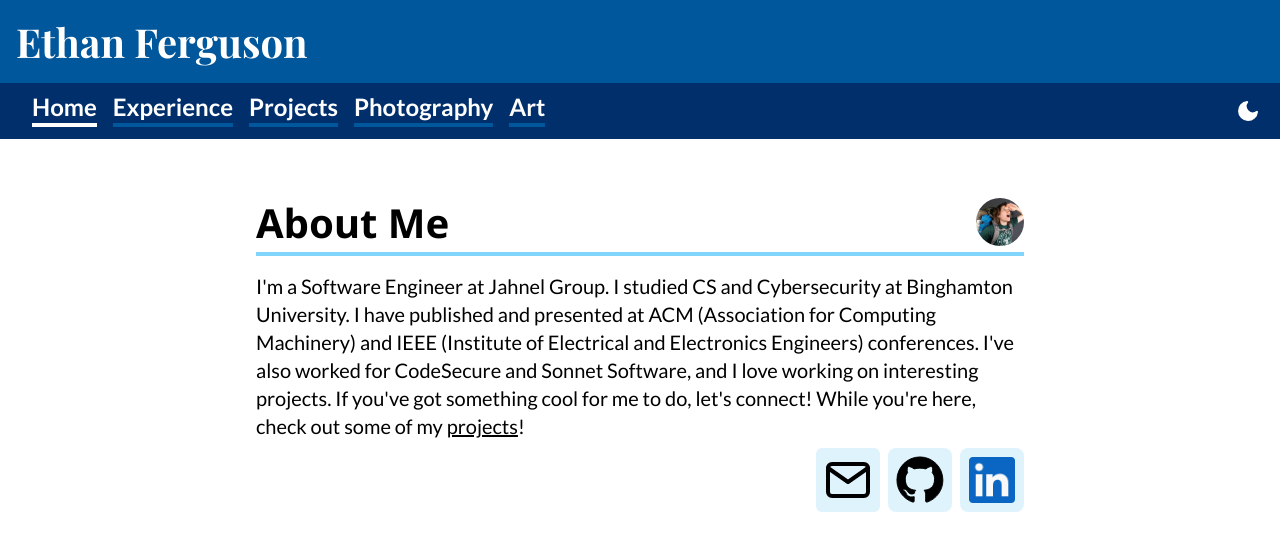
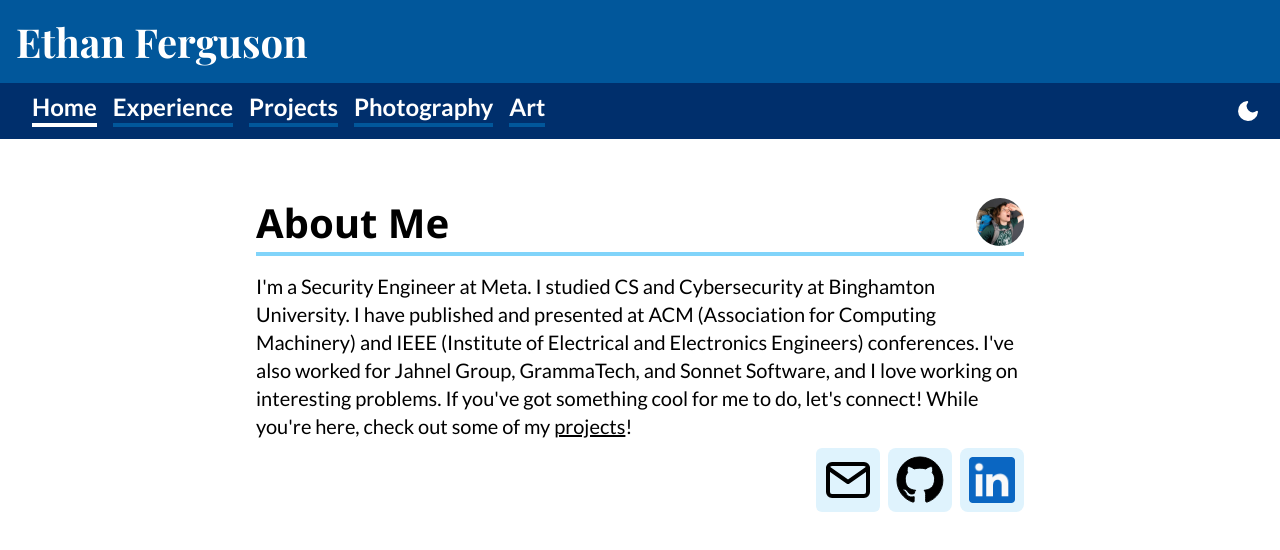
Before and after one commit to efergus/efergus.github.io, a SvelteKit app: page / in a window 1280 px wide. Shown: the top 550 px of the page. Built offline with nearby package versions, Linux system fonts and the light colour scheme; a web font is replaced by a local one.

Commit message:
Update landing page and experience

```diff
--- a/src/routes/+page.svelte
+++ b/src/routes/+page.svelte
@@ -13,7 +13,6 @@
   let email_ready = $derived(email.includes("@"));
   let copied = $state(false);
 
-
   const getEmail = () => {
     email = [email_user, email_domain].join("@");
     return email;
@@ -28,12 +27,13 @@
     </a>
   </div>
   <p>
-    I'm a Software Engineer at Jahnel Group. I studied CS and Cybersecurity at
+    I'm a Security Engineer at Meta. I studied CS and Cybersecurity at
     Binghamton University. I have published and presented at ACM (Association
     for Computing Machinery) and IEEE (Institute of Electrical and Electronics
-    Engineers) conferences. I've also worked for CodeSecure and Sonnet Software,
-    and I love working on interesting projects. If you've got something cool for
-    me to do, let's connect! While you're here, check out some of my
+    Engineers) conferences. I've also worked for Jahnel Group, GrammaTech, and
+    Sonnet Software, and I love working on interesting problems. If you've got
+    something cool for me to do, let's connect! While you're here, check out
+    some of my
     <a href="/projects">projects</a>!
   </p>
   <!-- <p>
@@ -63,7 +63,7 @@
     <button
       class={clsx(
         "flex items-center gap-4 rounded-md p-2 bg-subtle",
-        email_ready && "hover:bg-subtle/75 border-primary"
+        email_ready && "hover:bg-subtle/75 border-primary",
       )}
       onclick={() => {
         if (email_ready) {
@@ -81,7 +81,7 @@
             class={clsx(
               "transition-opacity md:text-base ml-1",
               email_ready ? "opacity-100" : "opacity-0",
-              copied && "animate-peeked"
+              copied && "animate-peeked",
             )}
           >
             {email}
```
Also changed, not shown: src/lib/markdown/experience.md (+11 -1 lines).
